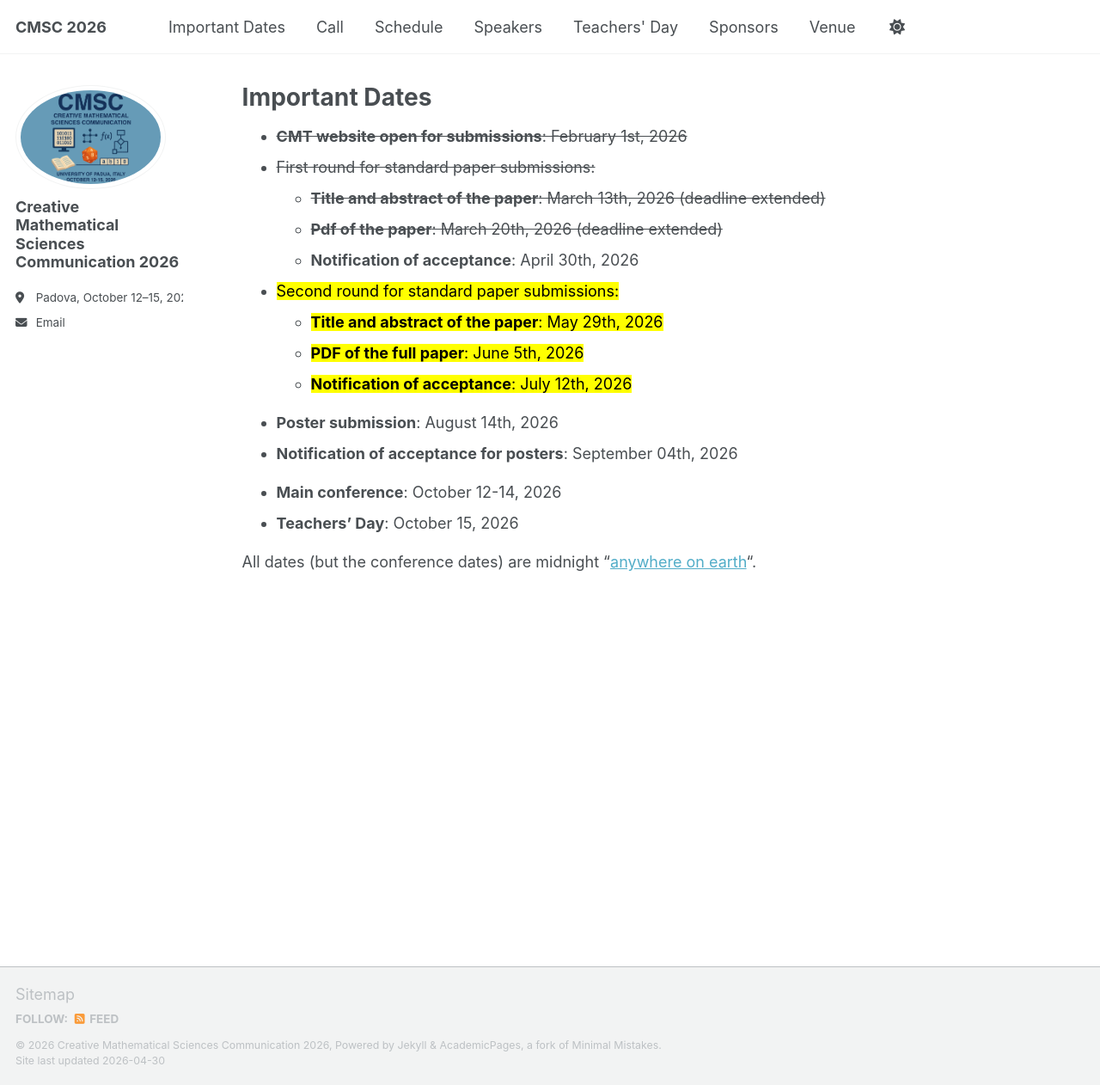
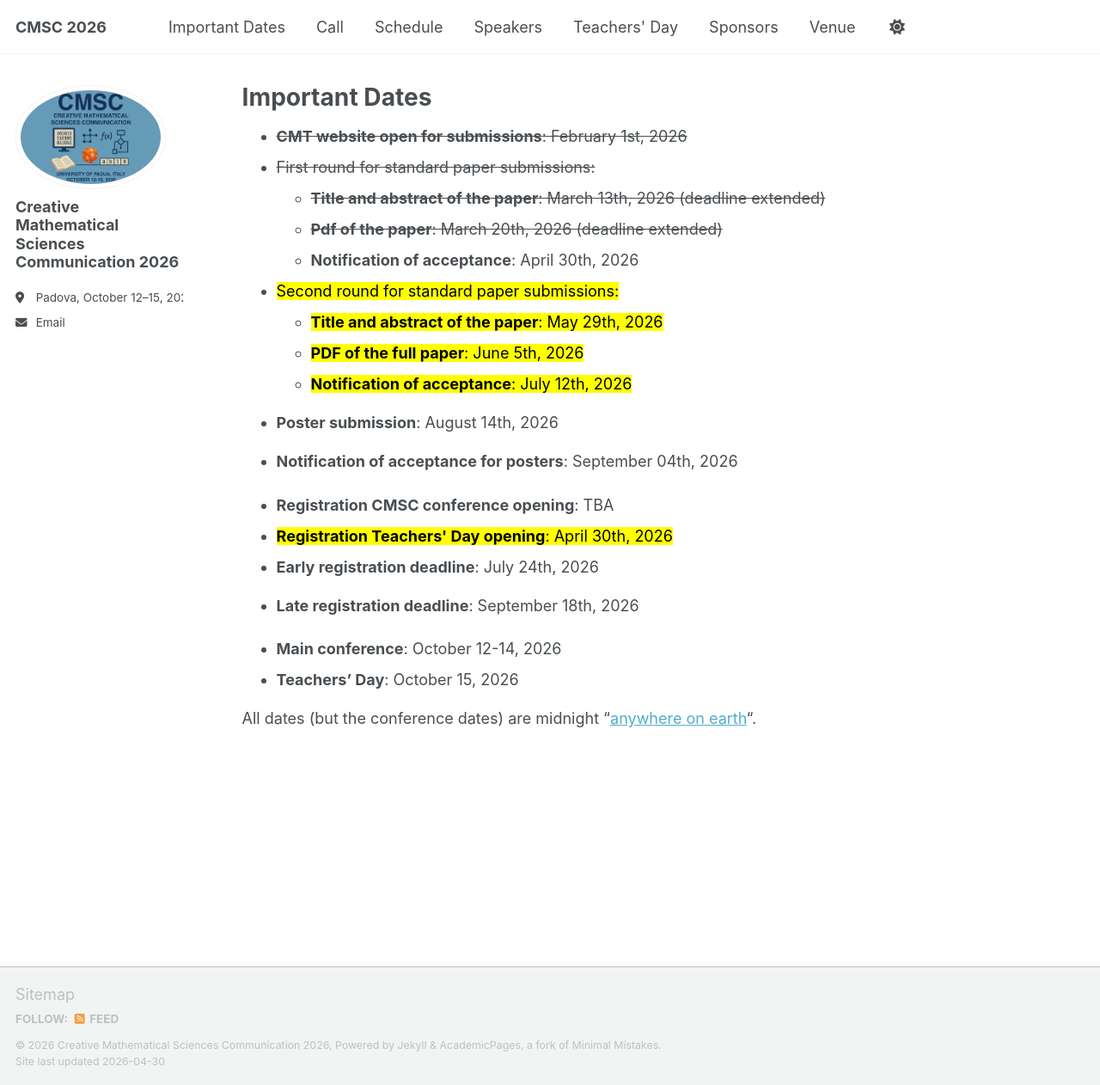
Before and after one commit to CMSC2026/cmsc2026.github.io, a Jekyll site: the page built from _pages/dates.md, in a window 1280 px wide and 1262 px high. Shown: the whole window at 86% size. Built offline with Jekyll 4.4.1, drawn with Linux system fonts in a browser that asks for light colours; a script that is not in the unit is left out.

Commit message:
updated pages and opened Teachers' Day registration

```diff
--- a/_pages/dates.md
+++ b/_pages/dates.md
@@ -21,9 +21,10 @@ author_profile: true
 - <b>Poster submission</b>: August 14th, 2026
 - <b>Notification of acceptance for posters</b>: September 04th, 2026
 
-<!-- - - <b>Registration opening</b>: April 27th, 2026
-- <b>Early registration deadline</b>: July 24th, 2026
-- <b>Late registration deadline</b>: September 18th, 2026 -->
+ - <b>Registration CMSC conference opening</b>: TBA
+ - <mark style="background-color: yellow"><b>Registration Teachers' Day opening</b>: April 30th, 2026</mark>
+ - <b>Early registration deadline</b>: July 24th, 2026
+ - <b>Late registration deadline</b>: September 18th, 2026
 
 - <b>Main conference</b>: October 12-14, 2026
 - <b>Teachers' Day</b>: October 15, 2026
```
Also changed, not shown: _pages/teachers-day.md (+2 -2 lines), _pages/venue.md (+2 -2 lines).
